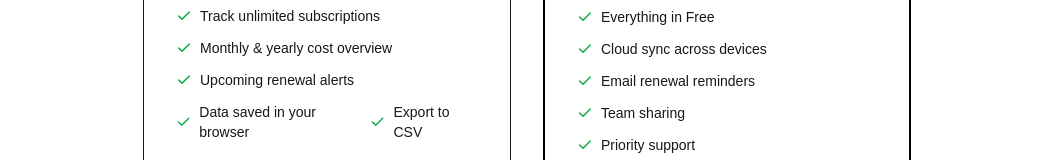
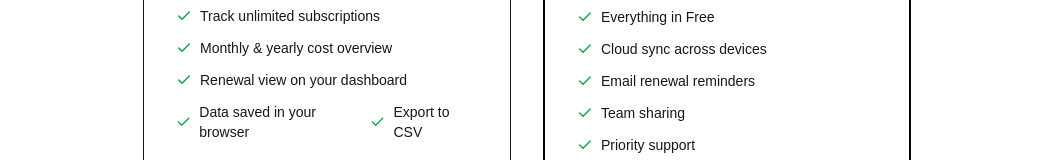
Before and after one commit to sbrstone786-cloud/spendly, a Next.js app: page /pricing in a window 1280 px wide. Shown: the part 444-604 px from the top of the page, without its empty margins (113-1167 px from the left). Built offline with nearby package versions, Linux system fonts and the light colour scheme.

Commit message:
clarify Free plan renewal wording on pricing

```diff
--- a/app/pricing/page.tsx
+++ b/app/pricing/page.tsx
@@ -70,7 +70,7 @@ export default function Pricing() {
               </li>
               <li className="flex items-center gap-2 text-sm">
                 <Check size={16} className="text-green-600" />
-                Upcoming renewal alerts
+                Renewal view on your dashboard
               </li>
               <li className="flex items-center gap-2 text-sm">
                 <Check size={16} className="text-green-600" />
```
